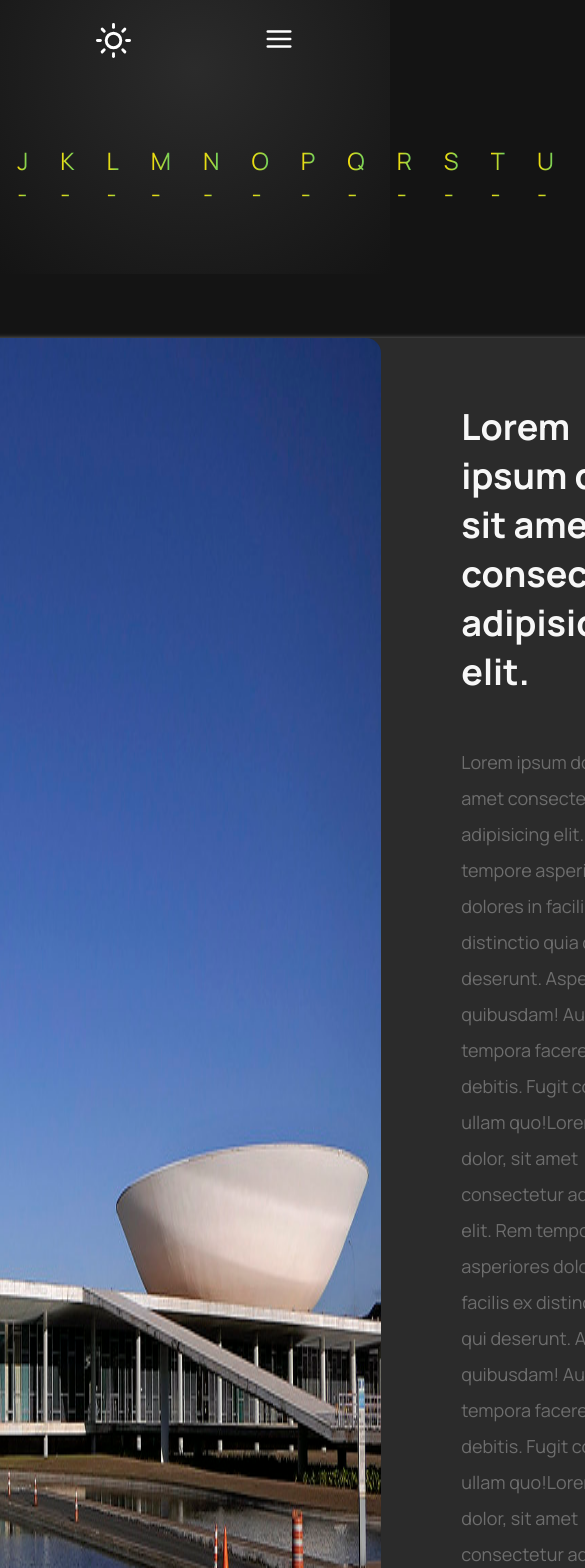
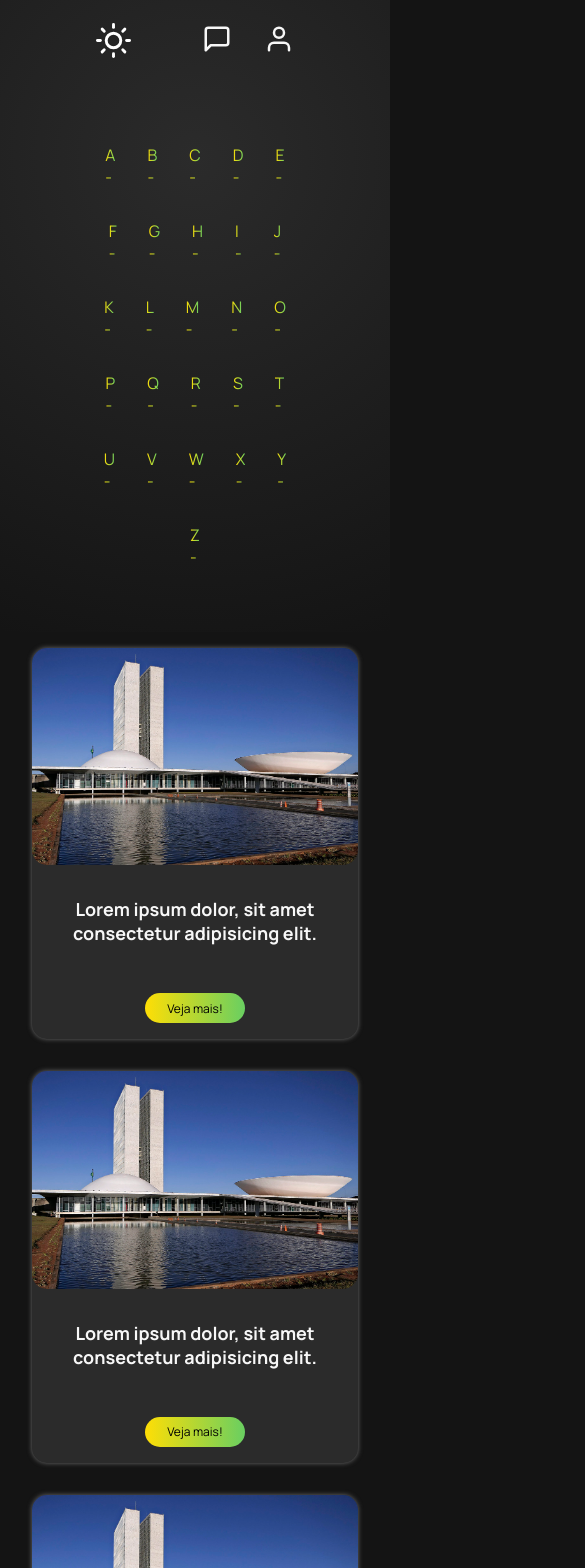
Before and after one commit to ruanlsdn/made-in-brasilia-frontend, a React (Vite) app: page /cities in a window 390 px wide. Shown: the top 1568 px of the page, 585 px wide, since content can reach past the window. Built offline with nearby package versions, Linux system fonts and the light colour scheme.

Commit message:
adicionando responsividade a pagina de cidades

```diff
--- a/src/components/Alphabet/alphabet.css
+++ b/src/components/Alphabet/alphabet.css
@@ -1,6 +1,7 @@
 .alphabet {
   display: flex;
   flex-direction: row;
+  flex-wrap: wrap;
   align-items: center;
   justify-content: center;
   padding: 4rem 6rem;
@@ -16,3 +17,13 @@
 .alphabet a:hover {
   transform: translateY(-5px);
 }
+
+@media screen and (max-width: 768px) {
+  .alphabet {
+    max-width: 700px;
+  }
+
+  .alphabet a {
+    font-size: 16px;
+  }
+}
--- a/src/components/CitiesCard/cities-card.css
+++ b/src/components/CitiesCard/cities-card.css
@@ -12,7 +12,7 @@
 }
 
 .cities-card-container img {
-  width: 700px;
+  width: 500px;
   border-radius: 15px;
 }
 
@@ -38,6 +38,7 @@
 
 .cities-card-link {
   max-width: 150px;
+  min-width: 150px;
   min-height: 50px;
   font-size: 18px;
   font-family: var(--font-family);
@@ -50,3 +51,49 @@
 .cities-card-link:hover {
   transform: translateY(-5px);
 }
+
+@media screen and (max-width: 1200px) {
+  .cities-card-container {
+    flex-direction: row;
+    flex-wrap: wrap;
+    align-items: center;
+    justify-content: center;
+  }
+
+  .cities-card-container img {
+    width: 100%;
+  }
+
+  .cities-card-texts {
+    align-items: center;
+    justify-content: center;
+    padding: 2rem 2rem;
+  }
+}
+
+@media screen and (max-width: 480px) {
+  .cities-card-container {
+    gap: 1rem;
+  }
+
+  .cities-card-texts {
+    padding: 1rem 1rem;
+  }
+
+  .cities-card-texts h1 {
+    font-size: 18px;
+    text-align: center;
+    font-family: var(--font-family);
+    color: var(--text-color);
+  }
+
+  .cities-card-texts p {
+    display: none;
+  }
+
+  .cities-card-link {
+    min-width: 100px;
+    min-height: 30px;
+    font-size: 12px;
+  }
+}
--- a/src/components/Navbar/Navbar.tsx
+++ b/src/components/Navbar/Navbar.tsx
@@ -5,7 +5,7 @@ import { ToggleMenu } from "..";
 import "./navbar.css";
 
 const Navbar = () => {
-  const isLoggedIn: boolean = false;
+  const isLoggedIn: boolean = true;
   const { pathname } = useLocation();
   const [toggleMenu, setToggleMenu] = useState<boolean>(false);
 
--- a/src/components/Navbar/navbar.css
+++ b/src/components/Navbar/navbar.css
@@ -68,3 +68,9 @@
     display: none;
   }
 }
+
+@media screen and (max-width: 480px) {
+  .navbar-title {
+    display: none;
+  }
+}
--- a/src/pages/Cities/cities.css
+++ b/src/pages/Cities/cities.css
@@ -9,3 +9,10 @@
   gap: 2rem;
   background-color: var(--background-color);
 }
+
+@media screen and (max-width: 480px) {
+  .cities-content {
+    padding: 1rem 2rem;
+    gap: 2rem;
+  }
+}
```
